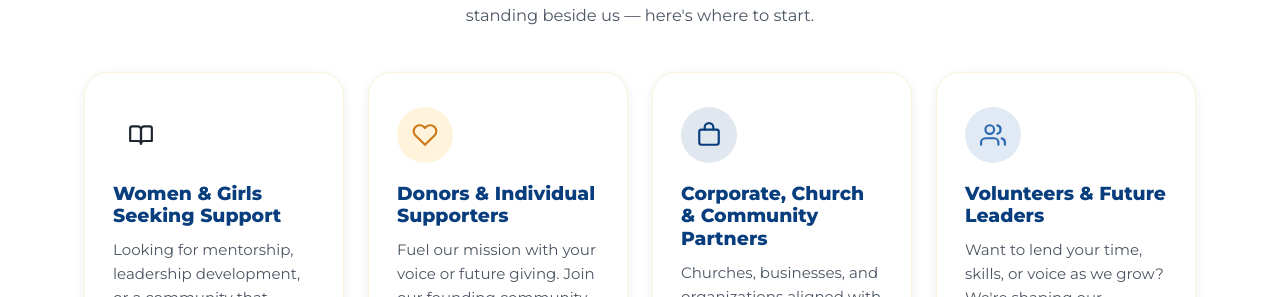
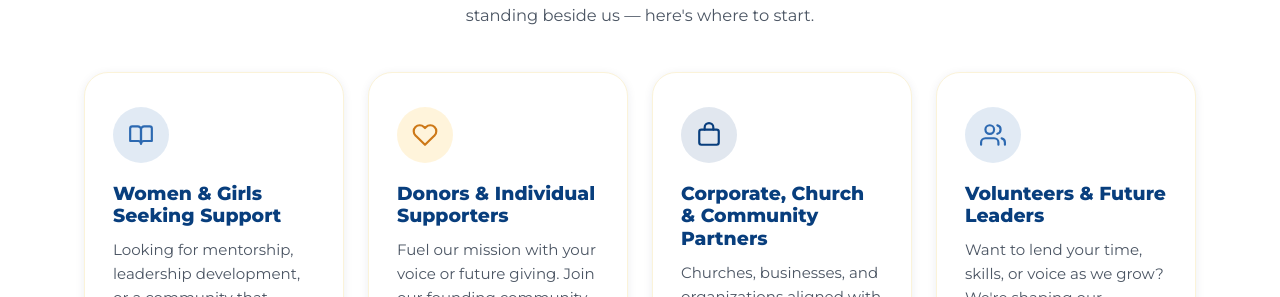
Before and after one commit to mysistersglobal/msga-landing-page, a Jekyll site: the page built from index.html, in a window 1280 px wide and 1400 px high, scrolled down 1172 px. Shown: the part 153-450 px from the top of the window. Built offline with Jekyll 4.4.1, drawn with Linux system fonts in a browser that asks for light colours.

Commit message:
Update involve-card styles for seeking-support

```diff
--- a/_includes/head.html
+++ b/_includes/head.html
@@ -279,7 +279,7 @@
     display:flex;align-items:center;justify-content:center;margin-bottom:20px;
   }
   .involve-card.supporters .involve-icon{background:rgba(254,195,56,0.18);color:var(--orange);}
-  .involve-card.programs .involve-icon{background:rgba(44,105,177,0.14);color:var(--blue);}
+  .involve-card.seeking-support .involve-icon{background:rgba(44,105,177,0.14);color:var(--blue);}
   .involve-card.partners .involve-icon{background:rgba(8,62,125,0.12);color:var(--navy);}
   .involve-card.volunteers .involve-icon{background:rgba(44,105,177,0.14);color:var(--teal);}
   .involve-card h3{font-size:1.18rem;margin-bottom:10px;}
```
